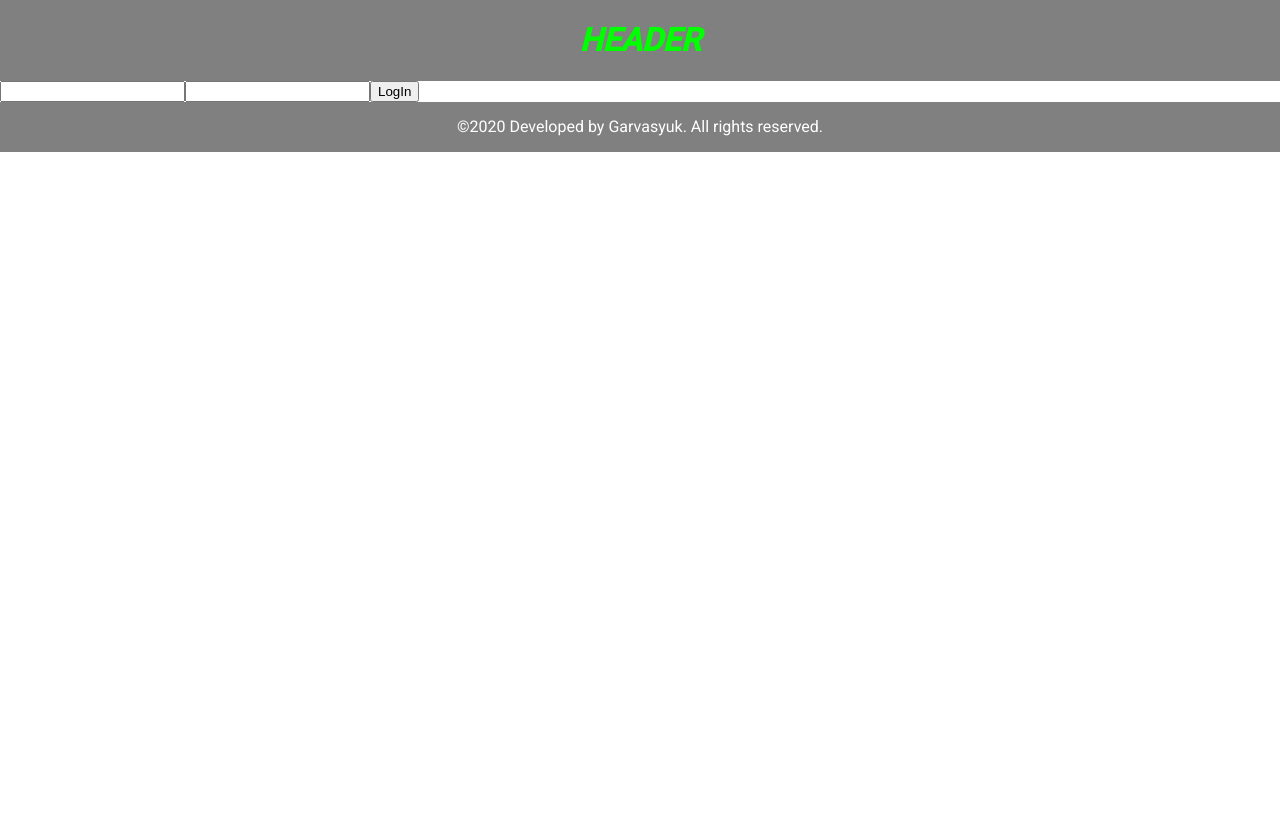
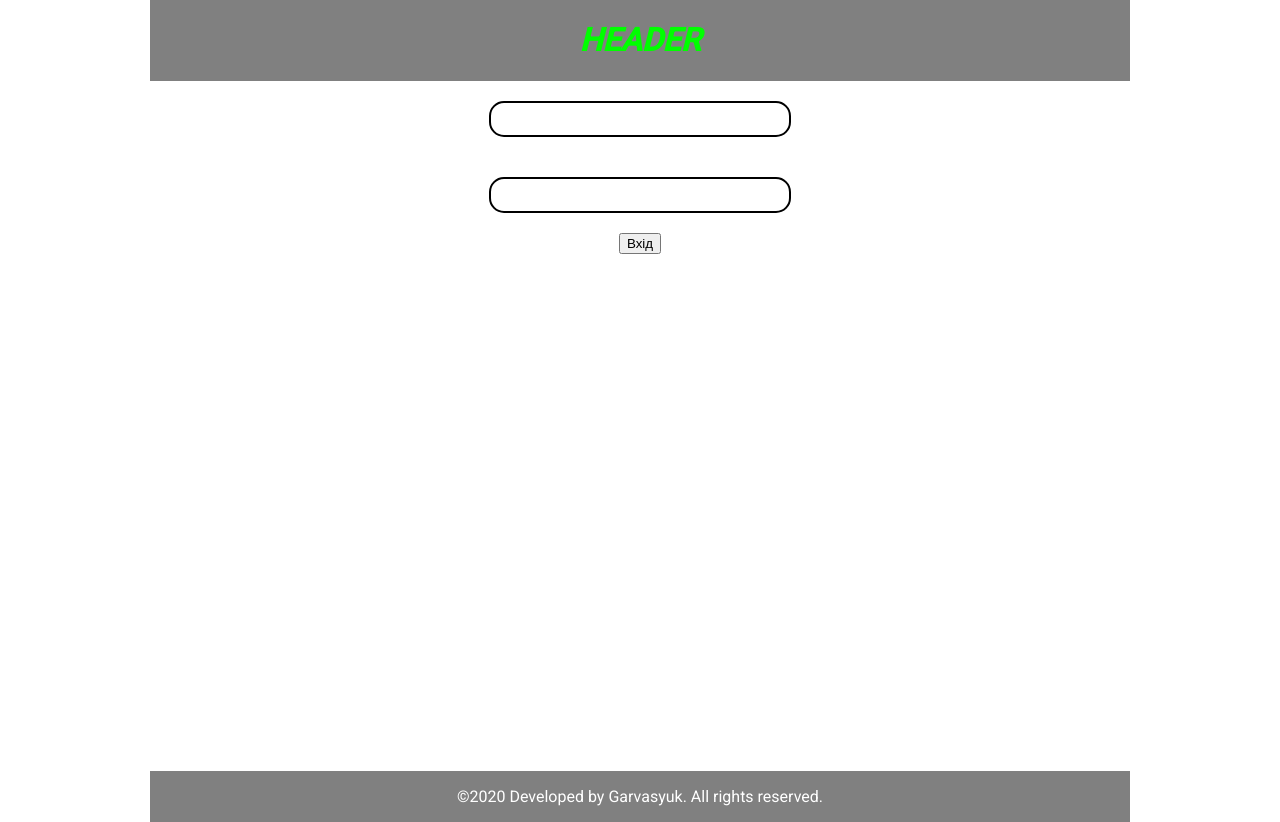
Before and after one commit to mihay12/a, an Angular app: page /auth in a window 1280 px wide. Before the commit the page ends 800 px from the top, so only its background shows below. Built offline with nearby package versions, Linux system fonts and the light colour scheme.

Commit message:
star add style

```diff
--- a/src/app/auth/auth.component.css
+++ b/src/app/auth/auth.component.css
@@ -0,0 +1,19 @@
+div form input {
+    display: block;
+    width: 30%;
+    height: 30px;
+    border: 2px solid black;
+    border-radius: 15px;
+    margin: 20px 0 20px 0;
+}
+
+div form {
+    display: flex;
+    height: 100%;
+    flex-direction: column;
+    align-items: center;
+}
+
+div {
+    min-height: calc(100vh - 110px);
+}
--- a/src/app/auth/auth.component.html
+++ b/src/app/auth/auth.component.html
@@ -1,9 +1,7 @@
 <div>
-    <div>
-        <form (ngSubmit)="handler()">
-            <input type="text" name="username" [(ngModel)]="credentials.username" ngModel required>
-            <input type="password" name="password" [(ngModel)]="credentials.password"  ngModel required>
-            <button>LogIn</button>
-        </form>
-    </div>
+    <form (ngSubmit)="handler()">
+        <input type="text" name="username" [(ngModel)]="credentials.username" ngModel required>
+        <input type="password" name="password" [(ngModel)]="credentials.password"  ngModel required>
+        <button>Вхід</button>
+    </form>
 </div>
--- a/src/app/home/footer-component/footer-component.component.css
+++ b/src/app/home/footer-component/footer-component.component.css
@@ -3,7 +3,11 @@ div {
     align-items: center;
     justify-content: center;
     background-color: gray;
-    height: 50px;
+    width: 100%;
+    /* position: fixed;
+    left: 0;
+    bottom: 0;
+    padding: 10px; */
 }
 p {
     color: white;
--- a/src/app/home/header-component/header-component.component.css
+++ b/src/app/home/header-component/header-component.component.css
@@ -8,4 +8,9 @@ div {
     justify-content: center;
     align-items: center;
     background-color: grey;
+    /* position: fixed;
+    top: 0;
+    left: 0;
+    z-index: 100;
+    width: 100%;   */
 }
--- a/src/styles.css
+++ b/src/styles.css
@@ -1,4 +1,9 @@
 /* You can add global styles to this file, and also import other style files */
+:root {
+    font-family: Roboto, "Helvetica Neue", sans-serif;
+}
 
-html, body { height: 100%; }
-body { margin: 0; font-family: Roboto, "Helvetica Neue", sans-serif; }
+body {
+    max-width: 980px;
+    margin: auto;
+}
```
